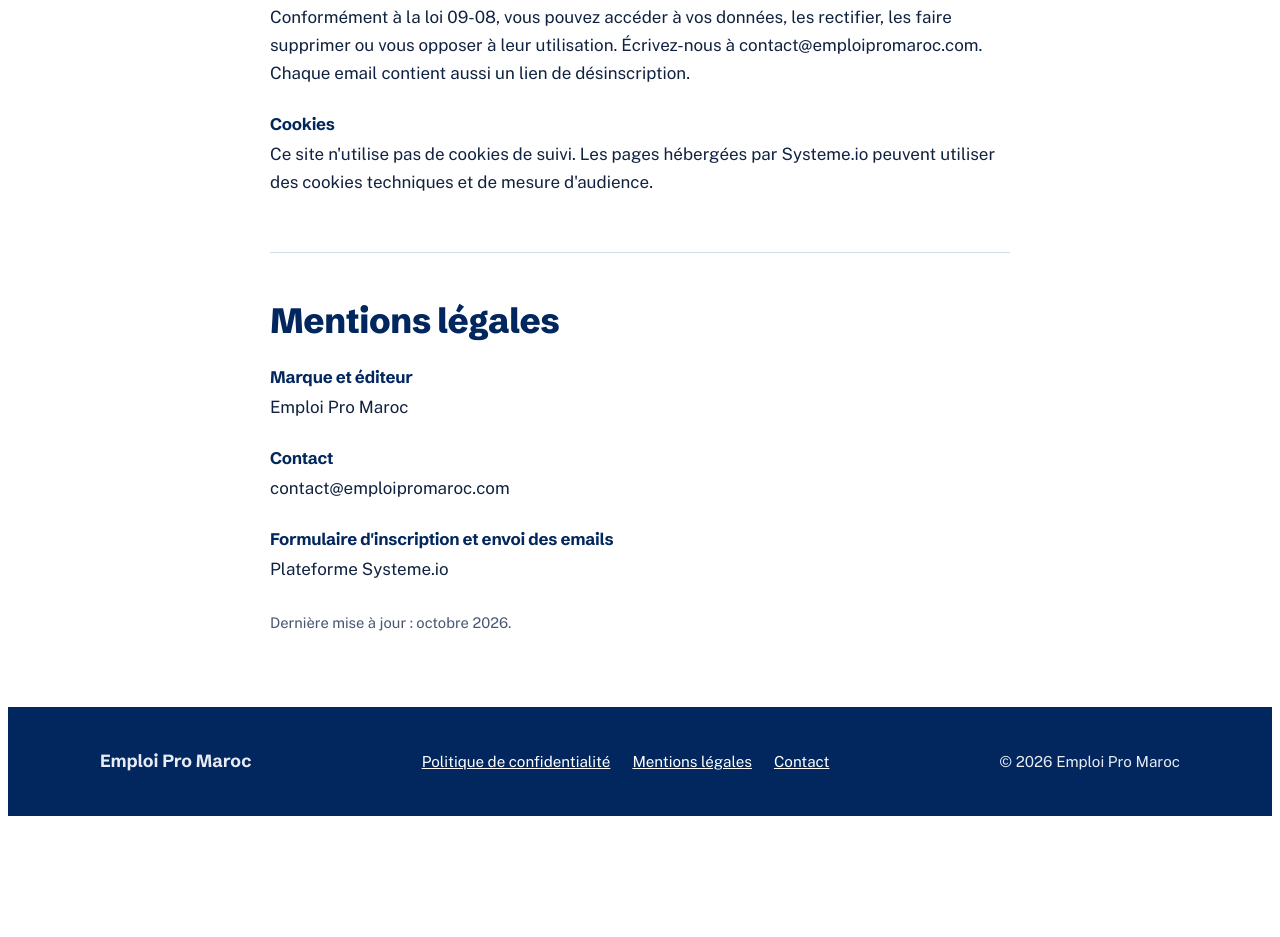
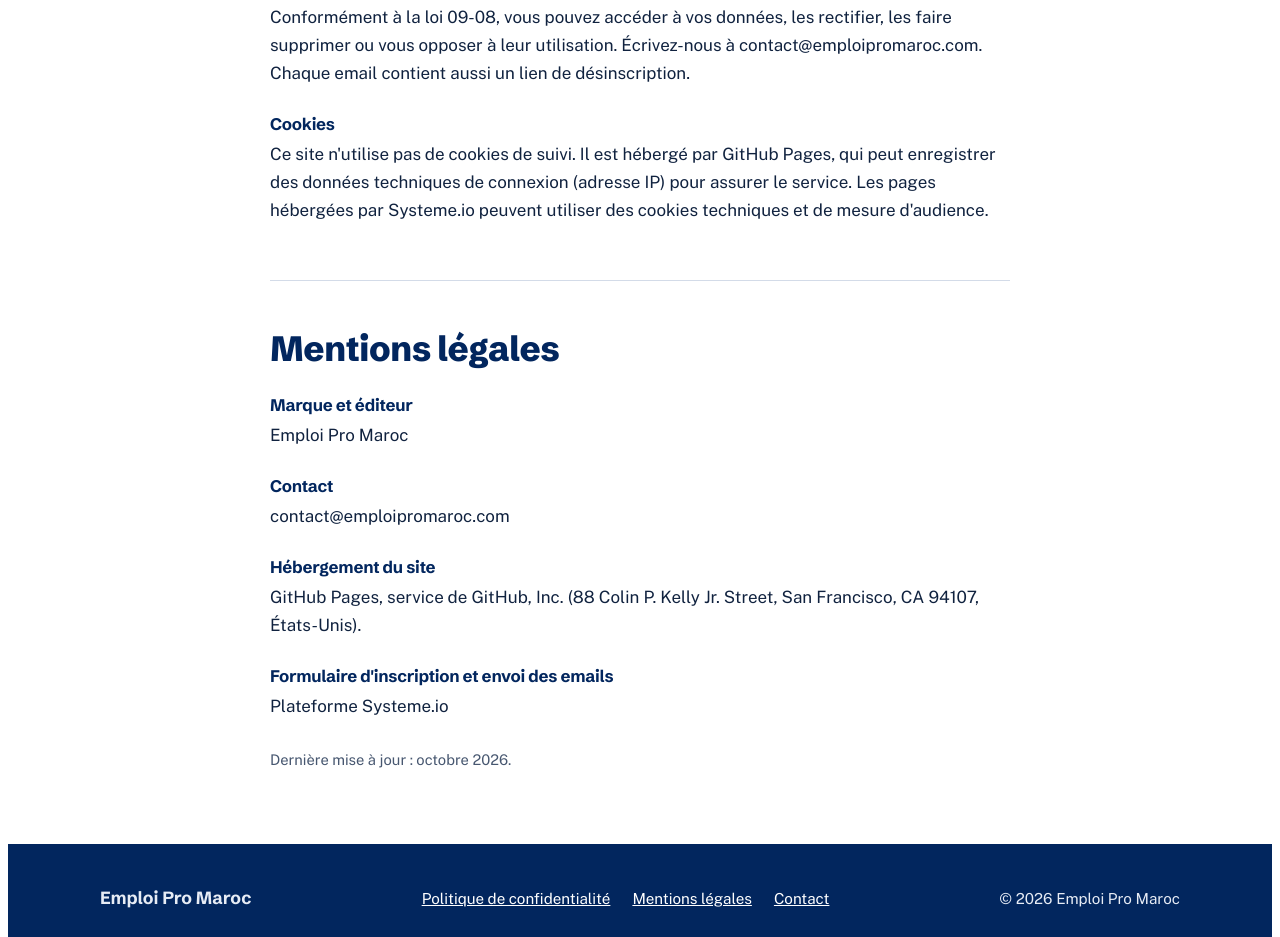
Before and after one commit to emploipromaroc/site, a plain HTML site: page index.html in a window 1280 px wide. Shown: the part 5568-6505 px from the top of the page. Before the commit the page ends 6392 px from the top, so only its background shows below. Drawn offline with nearby package versions, Linux system fonts and the light colour scheme.

Commit message:
Add files via upload

```diff
--- a/index.html
+++ b/index.html
@@ -376,7 +376,7 @@
         <h3>Vos droits</h3>
         <p>Conformément à la loi 09-08, vous pouvez accéder à vos données, les rectifier, les faire supprimer ou vous opposer à leur utilisation. Écrivez-nous à contact@emploipromaroc.com. Chaque email contient aussi un lien de désinscription.</p>
         <h3>Cookies</h3>
-        <p>Ce site n'utilise pas de cookies de suivi. Les pages hébergées par Systeme.io peuvent utiliser des cookies techniques et de mesure d'audience.</p>
+        <p>Ce site n'utilise pas de cookies de suivi. Il est hébergé par GitHub Pages, qui peut enregistrer des données techniques de connexion (adresse IP) pour assurer le service. Les pages hébergées par Systeme.io peuvent utiliser des cookies techniques et de mesure d'audience.</p>
       </div>
       <div class="legal-block" id="mentions-legales">
         <h2>Mentions légales</h2>
@@ -384,6 +384,8 @@
         <p>Emploi Pro Maroc</p>
         <h3>Contact</h3>
         <p>contact@emploipromaroc.com</p>
+        <h3>Hébergement du site</h3>
+        <p>GitHub Pages, service de GitHub, Inc. (88 Colin P. Kelly Jr. Street, San Francisco, CA 94107, États-Unis).</p>
         <h3>Formulaire d'inscription et envoi des emails</h3>
         <p>Plateforme Systeme.io</p>
         <p class="upd">Dernière mise à jour : octobre 2026.</p>
```
